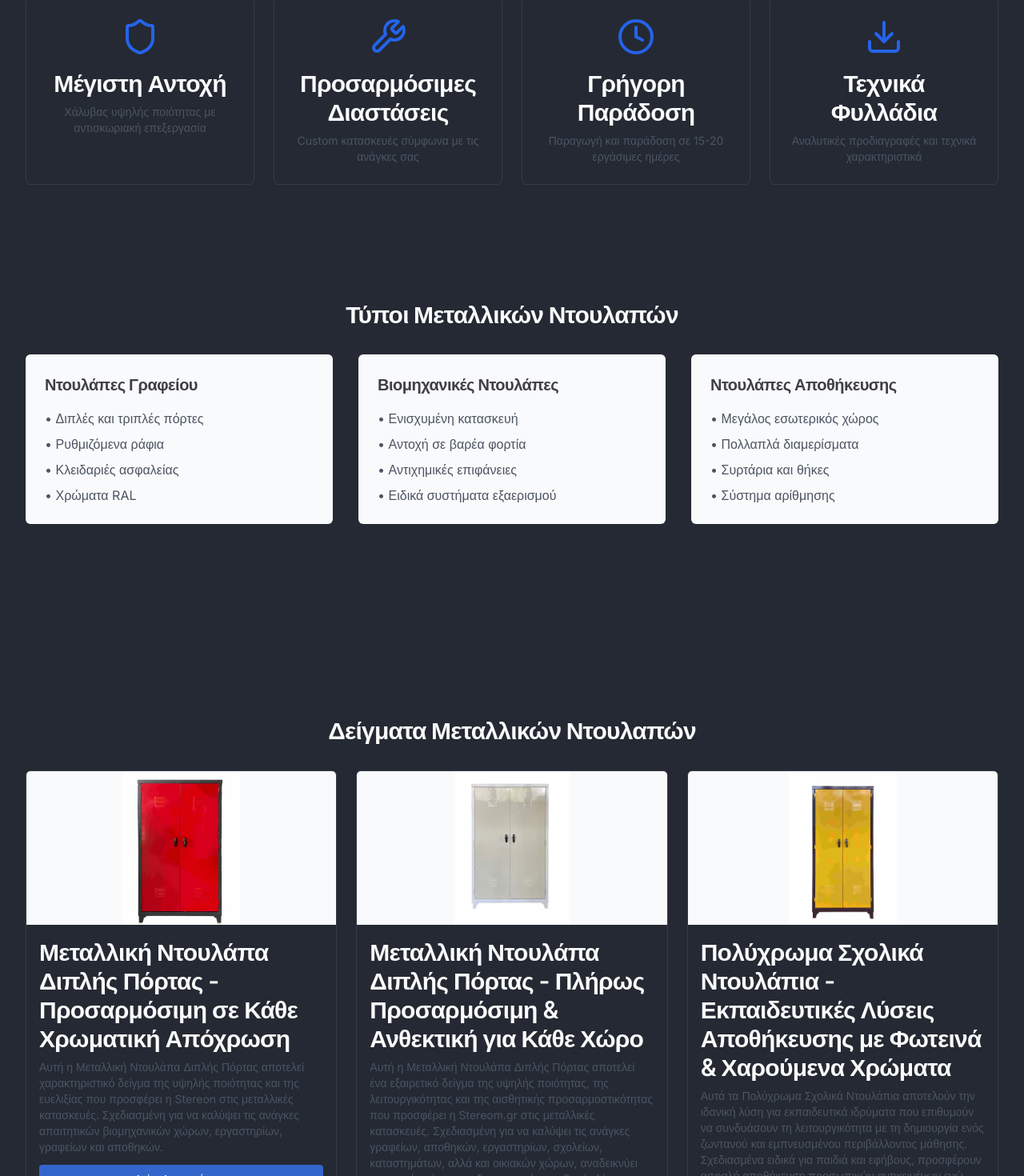
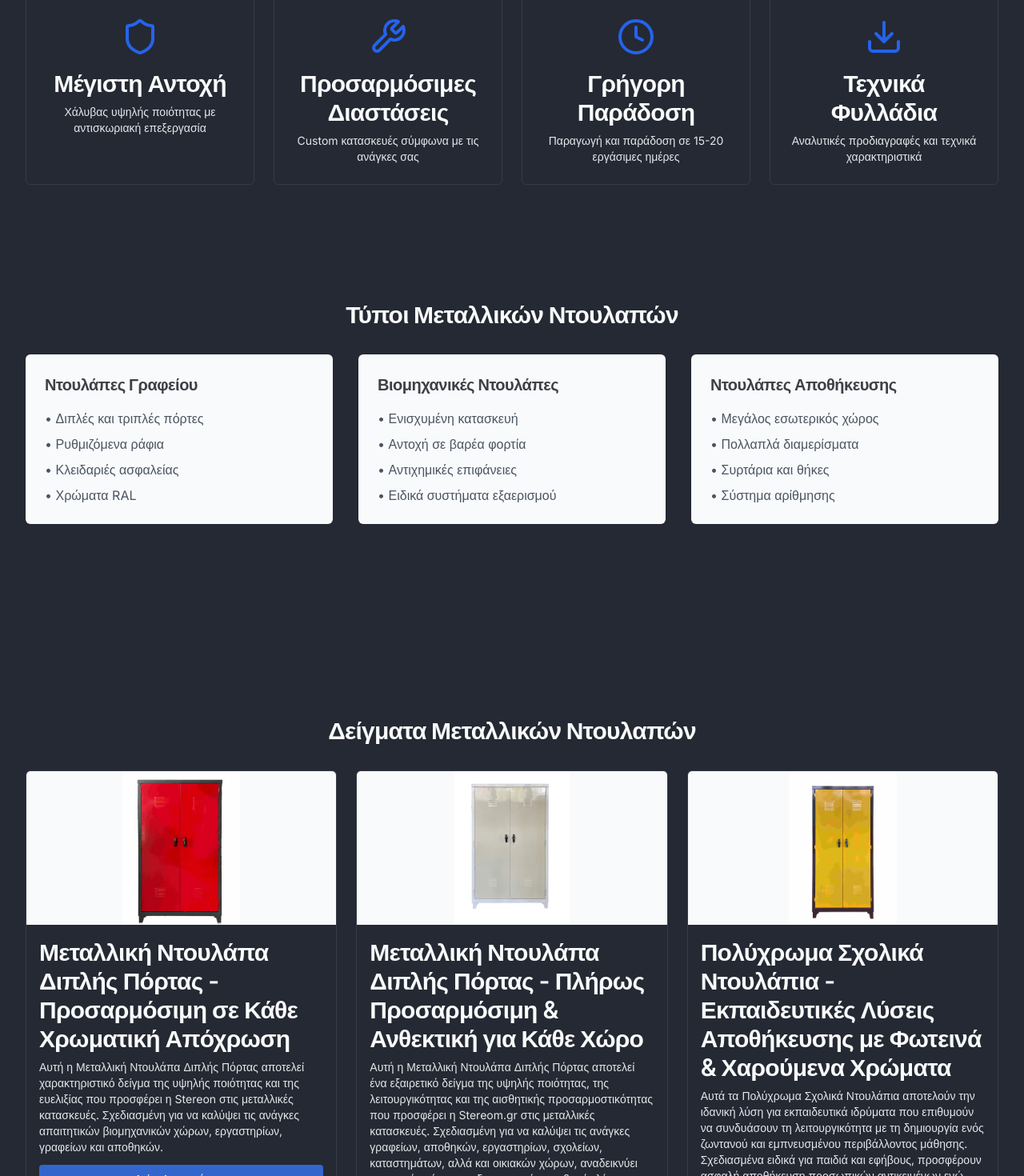
Before and after one commit to vagosdem/steel-space-design-site, a React (Vite) app: page /metallic-cabinets in a window 1280 px wide. Shown: the part 255-1725 px from the top of the page at 80% size. Built offline with nearby package versions, Linux system fonts and the light colour scheme.

Commit message:
Visual edit in Lovable
Edited UI in Lovable

```diff
--- a/src/pages/MetallicCabinets.tsx
+++ b/src/pages/MetallicCabinets.tsx
@@ -49,22 +49,22 @@ export default function MetallicCabinets() {
               <div className="text-center p-6 border rounded-lg">
                 <Shield className="w-12 h-12 mx-auto mb-4 text-blue-600" />
                 <h3 className="font-semibold mb-2">Μέγιστη Αντοχή</h3>
-                <p className="text-sm text-gray-600">Χάλυβας υψηλής ποιότητας με αντισκωριακή επεξεργασία</p>
+                <p className="text-sm text-gray-200">Χάλυβας υψηλής ποιότητας με αντισκωριακή επεξεργασία</p>
               </div>
               <div className="text-center p-6 border rounded-lg">
                 <Wrench className="w-12 h-12 mx-auto mb-4 text-blue-600" />
                 <h3 className="font-semibold mb-2">Προσαρμόσιμες Διαστάσεις</h3>
-                <p className="text-sm text-gray-600">Custom κατασκευές σύμφωνα με τις ανάγκες σας</p>
+                <p className="text-sm text-gray-200">Custom κατασκευές σύμφωνα με τις ανάγκες σας</p>
               </div>
               <div className="text-center p-6 border rounded-lg">
                 <Clock className="w-12 h-12 mx-auto mb-4 text-blue-600" />
                 <h3 className="font-semibold mb-2">Γρήγορη Παράδοση</h3>
-                <p className="text-sm text-gray-600">Παραγωγή και παράδοση σε 15-20 εργάσιμες ημέρες</p>
+                <p className="text-sm text-gray-200">Παραγωγή και παράδοση σε 15-20 εργάσιμες ημέρες</p>
               </div>
               <div className="text-center p-6 border rounded-lg">
                 <Download className="w-12 h-12 mx-auto mb-4 text-blue-600" />
                 <h3 className="font-semibold mb-2">Τεχνικά Φυλλάδια</h3>
-                <p className="text-sm text-gray-600">Αναλυτικές προδιαγραφές και τεχνικά χαρακτηριστικά</p>
+                <p className="text-sm text-gray-200">Αναλυτικές προδιαγραφές και τεχνικά χαρακτηριστικά</p>
               </div>
             </div>
 
@@ -113,7 +113,7 @@ export default function MetallicCabinets() {
                     <img src={product.image} alt={`Μεταλλική ντουλάπα ${product.title}`} className="w-full h-48 object-contain bg-gray-50" loading="lazy" />
                     <div className="p-4">
                       <h3 className="font-semibold mb-2">{product.title}</h3>
-                      <p className="text-sm text-gray-600 mb-3">{product.description}</p>
+                      <p className="text-sm mb-3 text-gray-200">{product.description}</p>
                       <Button size="sm" className="w-full" onClick={() => navigate(`/product/${product.id}`)}>
                         Δείτε Λεπτομέρειες
                       </Button>
@@ -128,26 +128,26 @@ export default function MetallicCabinets() {
               <div className="grid md:grid-cols-4 gap-6">
                 <div className="text-center p-4">
                   <h3 className="font-semibold mb-2">Γραφεία & Επιχειρήσεις</h3>
-                  <p className="text-sm text-gray-600">Οργάνωση αρχείων και προσωπικών αντικειμένων</p>
+                  <p className="text-sm text-gray-200">Οργάνωση αρχείων και προσωπικών αντικειμένων</p>
                 </div>
                 <div className="text-center p-4">
                   <h3 className="font-semibold mb-2">Εκπαιδευτικά Ιδρύματα</h3>
-                  <p className="text-sm text-gray-600">Σχολεία, πανεπιστήμια, φροντιστήρια</p>
+                  <p className="text-sm text-gray-200">Σχολεία, πανεπιστήμια, φροντιστήρια</p>
                 </div>
                 <div className="text-center p-4">
                   <h3 className="font-semibold mb-2">Βιομηχανία & Εργοστάσια</h3>
-                  <p className="text-sm text-gray-600">Αποθήκευση εργαλείων και εξοπλισμού</p>
+                  <p className="text-sm text-gray-200">Αποθήκευση εργαλείων και εξοπλισμού</p>
                 </div>
                 <div className="text-center p-4">
                   <h3 className="font-semibold mb-2">Χώροι Υγείας</h3>
-                  <p className="text-sm text-gray-600">Νοσοκομεία, κλινικές, ιατρεία</p>
+                  <p className="text-sm text-gray-200">Νοσοκομεία, κλινικές, ιατρεία</p>
                 </div>
               </div>
             </section>
 
             {/* CTA Section */}
             <section className="text-center bg-blue-50 p-8 rounded-lg">
-              <h2 className="text-3xl font-bold mb-4">Ζητήστε Προσφορά για Μεταλλικές Ντουλάπες</h2>
+              <h2 className="text-3xl font-bold mb-4 text-zinc-950">Ζητήστε Προσφορά για Μεταλλικές Ντουλάπες</h2>
               <p className="text-lg text-gray-600 mb-6">
                 Επικοινωνήστε μαζί μας για προσαρμοσμένη προσφορά σύμφωνα με τις ανάγκες σας
               </p>
```
